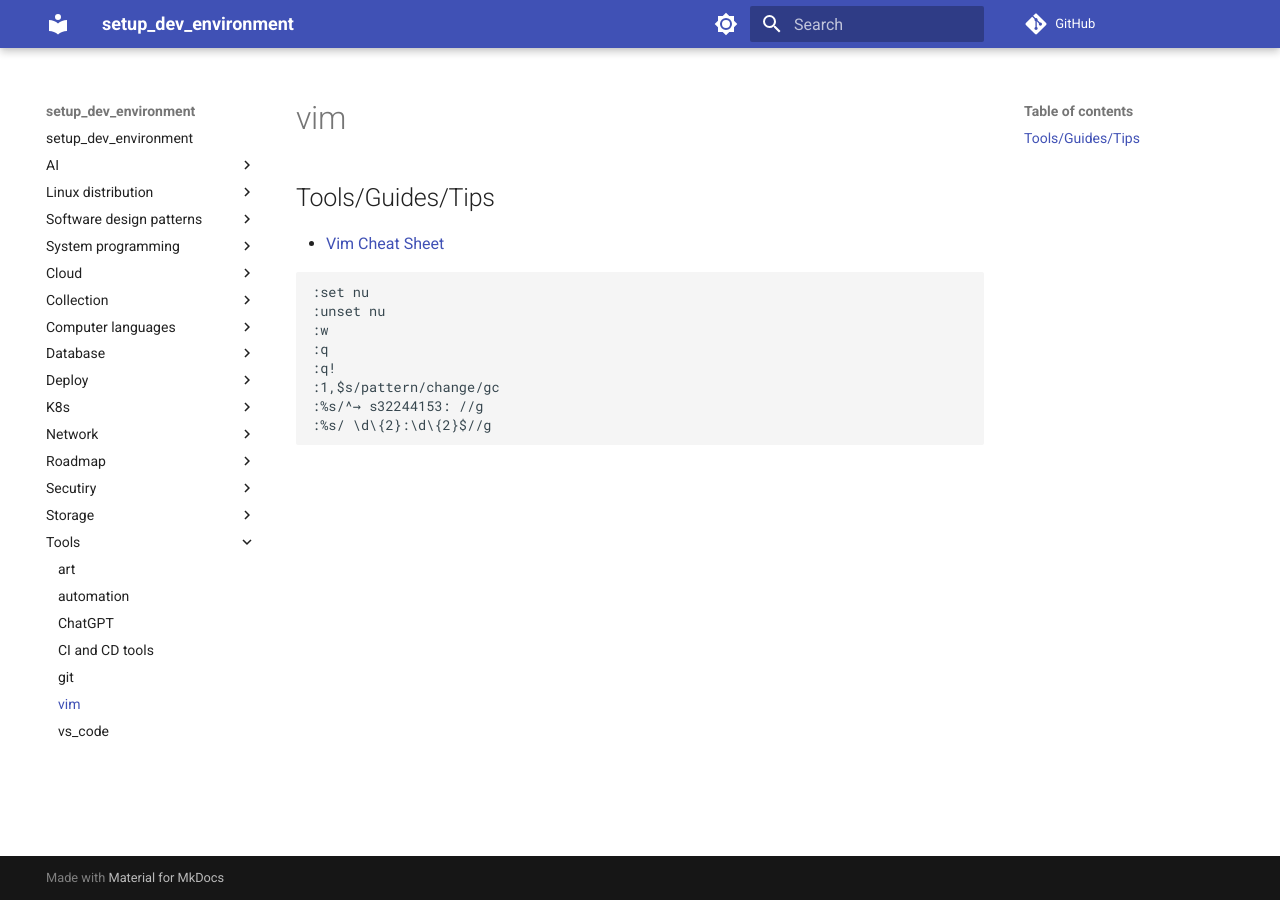
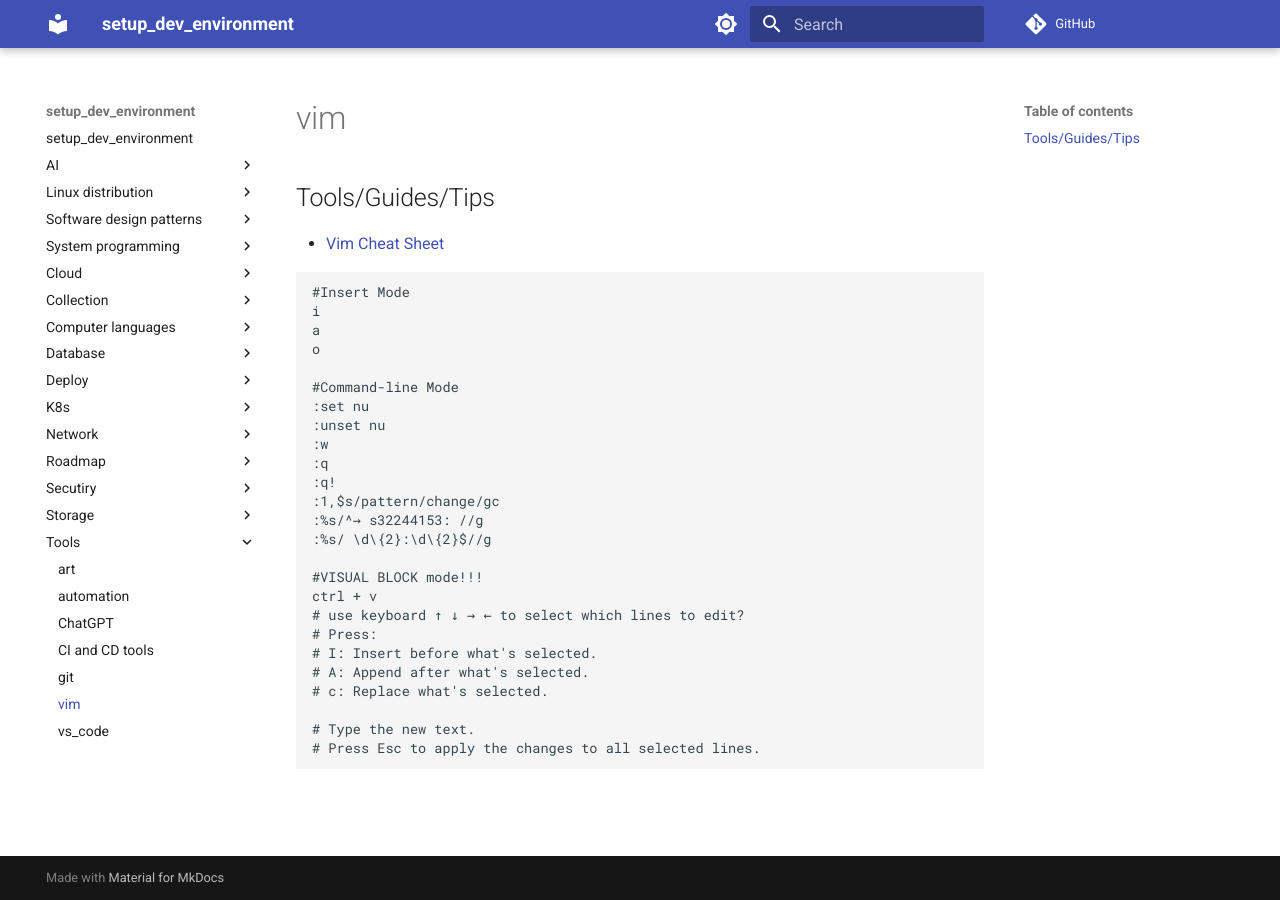
Before and after one commit to hong539/setup_dev_environment, an MkDocs documentation site: the page built from docs/tools/vim.md, in a window 1280 px wide. Built offline with MkDocs 1.6.1 and Material for MkDocs 9.7.7, drawn with Linux system fonts in a browser that asks for light colours; comment, search, counter and statistics services are not loaded.

Commit message:
Update docs

````diff
--- a/docs/tools/vim.md
+++ b/docs/tools/vim.md
@@ -5,6 +5,12 @@
 * [Vim Cheat Sheet](https://vim.rtorr.com/)
 
 ```shell
+#Insert Mode
+i
+a
+o
+
+#Command-line Mode
 :set nu
 :unset nu
 :w
@@ -13,4 +19,15 @@
 :1,$s/pattern/change/gc
 :%s/^→ s32244153: //g
 :%s/ \d\{2}:\d\{2}$//g
+
+#VISUAL BLOCK mode!!!
+ctrl + v
+# use keyboard ↑ ↓ → ← to select which lines to edit?
+# Press:
+# I: Insert before what's selected.
+# A: Append after what's selected.
+# c: Replace what's selected.
+
+# Type the new text.
+# Press Esc to apply the changes to all selected lines.
 ```
````
Also changed, not shown: docs/database/database.md (+11 -0 lines), docs/tools/automation.md (+4 -0 lines).
